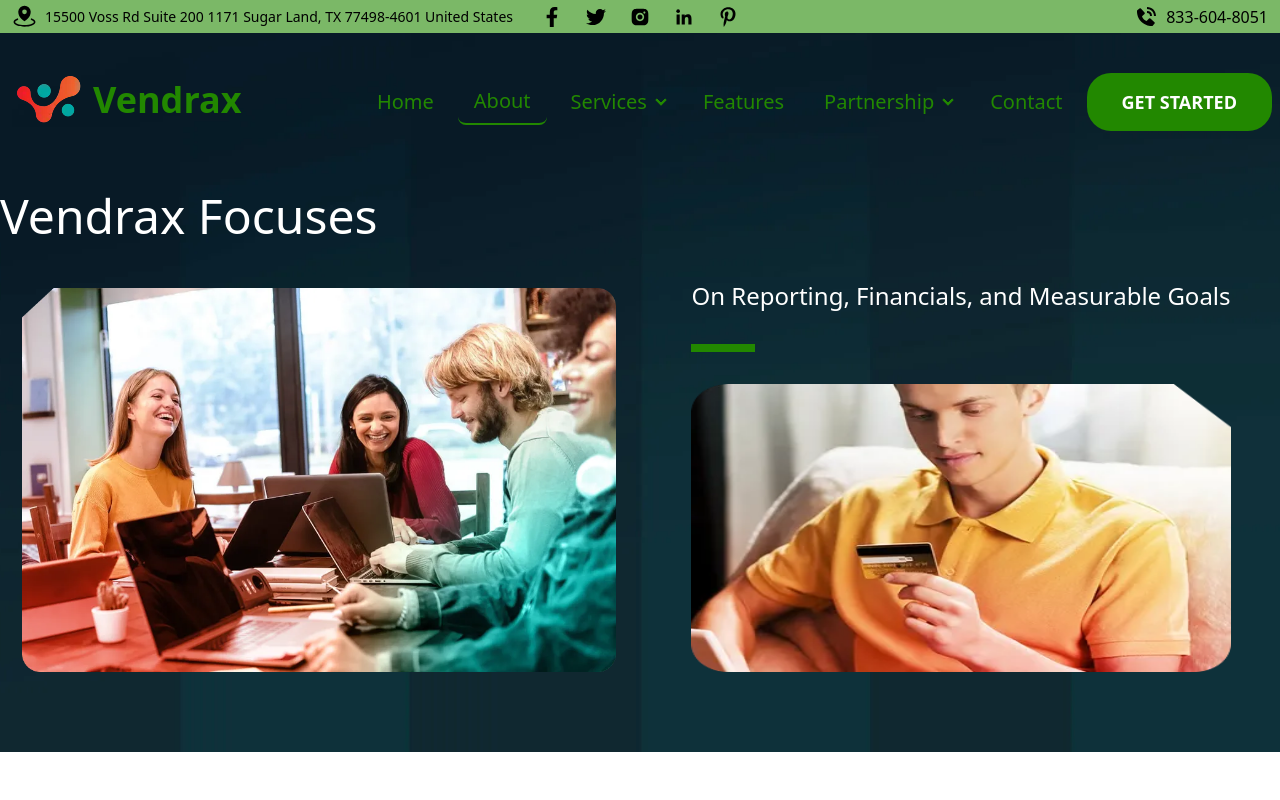
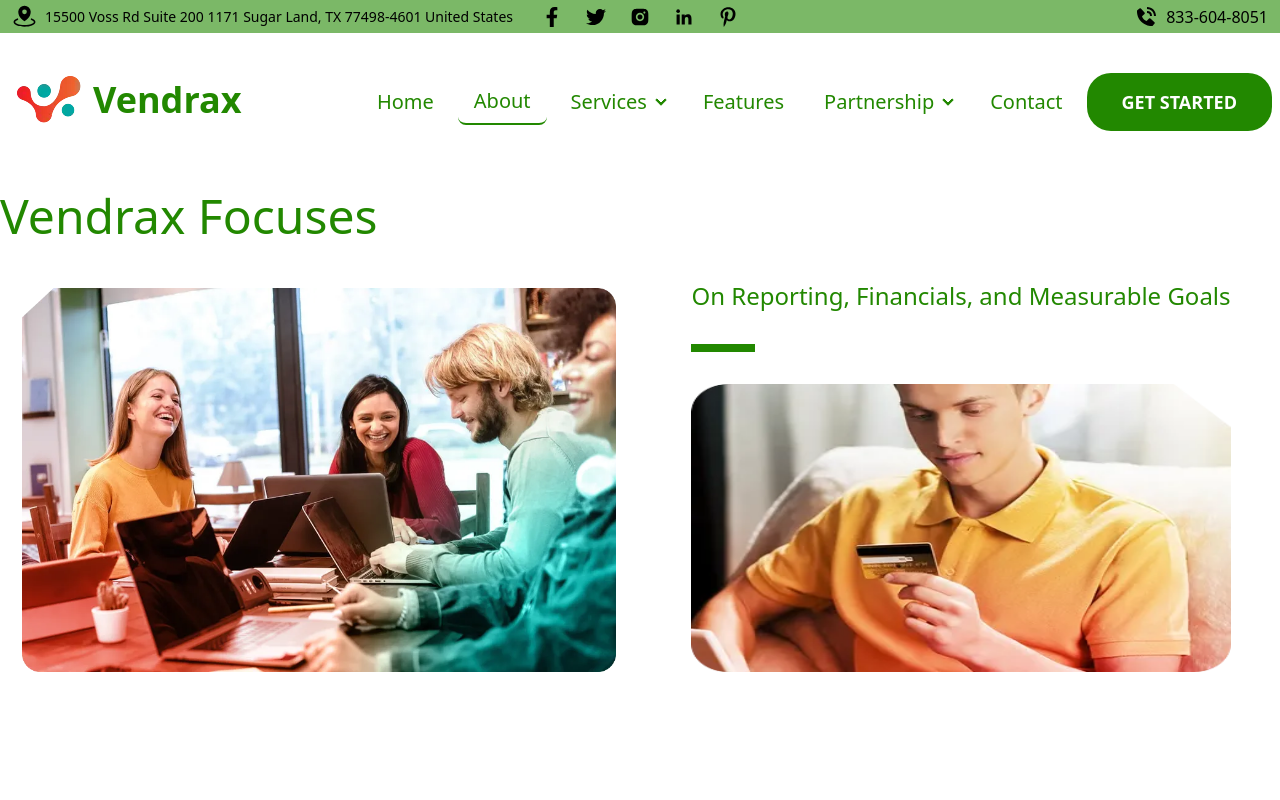
Before and after one commit to shrabontambuli/Vendrax, a React (Vite) app: page /about in a window 1280 px wide. Shown: the top 800 px of the page. Built offline with nearby package versions, Linux system fonts and the light colour scheme.

Commit message:
changes about page

```diff
--- a/src/components/About/AboutBanner.jsx
+++ b/src/components/About/AboutBanner.jsx
@@ -2,23 +2,15 @@ import React from "react";
 
 const AboutBanner = () => {
   return (
-    <div
-      className=""
-      style={{
-        backgroundImage: "url(/images/acc-banner.webp)",
-        backgroundRepeat:"no-repeat",
-        backgroundPosition:"center",
-        backgroundSize:"cover"
-      }}
-    >
+    <div>
       <div className="max-w-7xl mx-auto px-2 lg:px-0 pt-32 lg:pt-48 pb-20">
-        <h1 className="text-2xl lg:text-5xl text-white font-medium mb-10">Vendrax Focuses</h1>
+        <h1 className="text-2xl lg:text-5xl text2 font-medium mb-10">Vendrax Focuses</h1>
         <div className="grid grid-cols-1 md:grid-cols-2 justify-items-center items-end gap-2 md:gap-8 lg:gap-1">
           <div>
             <img className="h-96 w-full" src="/images/about-ban1.webp" alt="img" />
           </div>
           <div>
-            <h4 className="text-white text-xl lg:text-2xl mt-6 md:mt-0 ">On Reporting, Financials, and Measurable Goals</h4>
+            <h4 className="text2 text-xl lg:text-2xl mt-6 md:mt-0 ">On Reporting, Financials, and Measurable Goals</h4>
             <div className="w-16 h-2 bg1 my-8"></div>
             <img className="md:h-64 lg:h-72 w-full" src="/images/about-ban2.webp" alt="img" />
           </div>
--- a/src/components/Footer.jsx
+++ b/src/components/Footer.jsx
@@ -1,6 +1,6 @@
 const Footer = () => {
   return (
-    <div className="relative"
+    <div className=""
       style={{
         backgroundImage: "url(/images/bg-foot.webp)",
         backgroundRepeat:"no-repeat",
@@ -8,9 +8,9 @@ const Footer = () => {
         backgroundSize:"cover"
       }}
     >
+
+      <div className="max-w-7xl mx-auto pt-20 lg:pt-44 relative">
         <img className="absolute top-4 md:w-72 lg:w-96 md:right-0 lg:right-64 md:-top-4" src="/images/foot-bg1.webp" alt="" />
-
-      <div className="max-w-7xl mx-auto pt-20 lg:pt-44">
         <div className=" grid grid-cols-1 lg:grid-cols-2 items-center gap-10 mb-14 px-4 lg:px-10">
           <div className=" relative mb-16 md:mb-0">
             <h1 className="text-2xl md:text-3xl lg:text-4xl leading-tight text-white font-bold mb-6">
```
